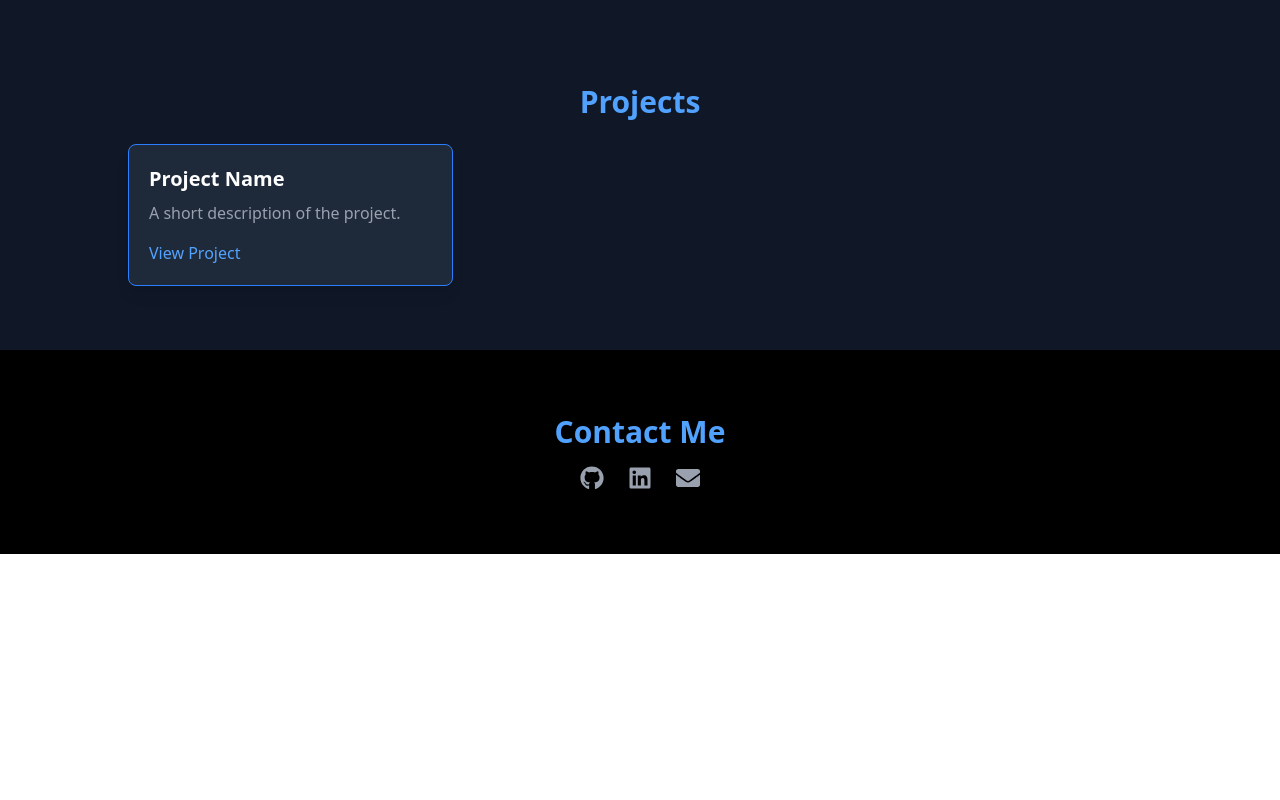
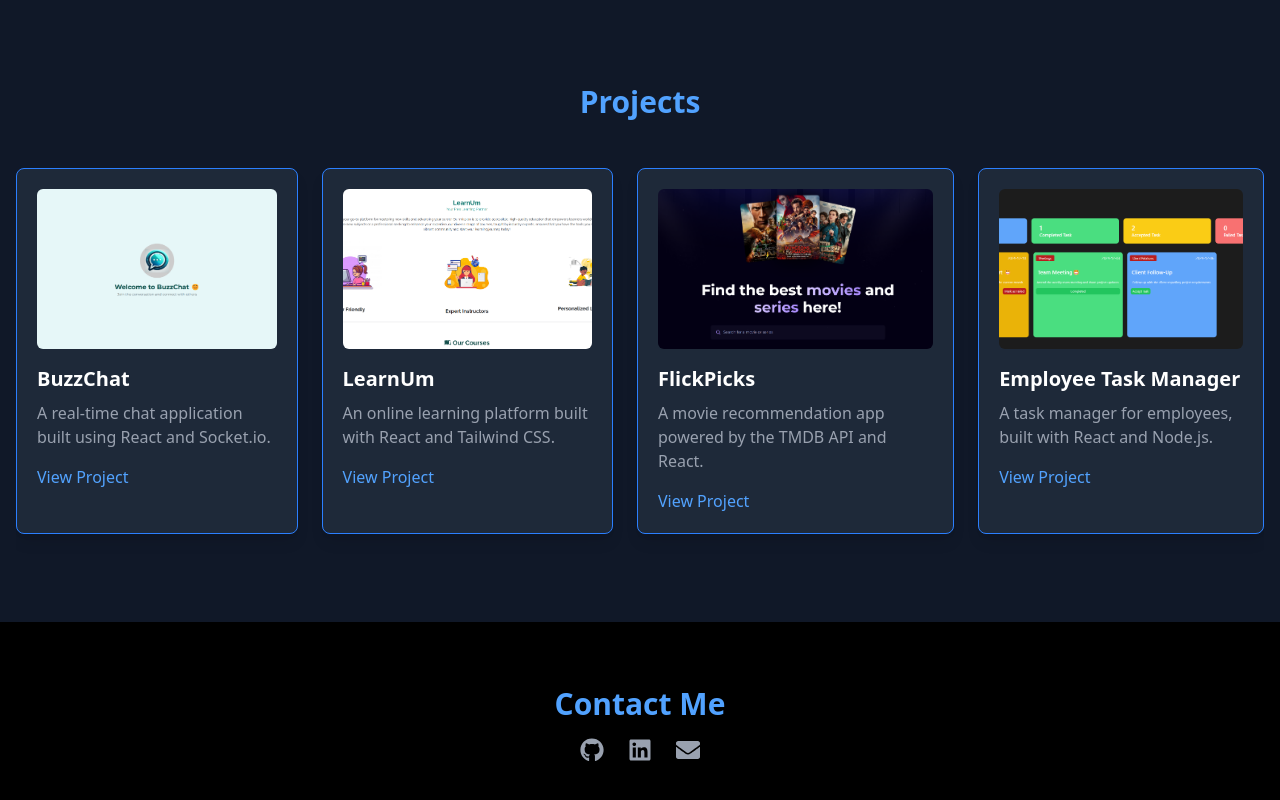
Before and after one commit to Jyothi-Suresh17/portfolio2025, a React (Vite) app: page / in a window 1280 px wide. Shown: the part 1252-2052 px from the top of the page. Before the commit the page ends 1806 px from the top, so only its background shows below. Built offline with nearby package versions, Linux system fonts and the light colour scheme.

Commit message:
modify profile pic section along with project cards

```diff
--- a/src/Portfolio.jsx
+++ b/src/Portfolio.jsx
@@ -33,12 +33,13 @@ export default function Portfolio() {
         <img
   src={Profile}
   alt="Jyothi Suresh"
-          className="w-70 h-80 border-4  border-blue-400 shadow-lg mt-10  sm:mb-4 transition duration-300 hover:scale-105 order-last sm:order-none"
+  className="w-48 h-72 sm:w-48 sm:h-56 md:w-64 md:h-72 lg:w-72 lg:h-80 border-4 border-blue-400 shadow-lg mt-10 sm:mb-4 transition duration-300 hover:scale-105 order-last sm:order-none"
 />
+
       </section>
 
       {/* Classic Design Element */}
-      <section className=" flex justify-center">
+      <section className="flex justify-center">
         <div className="w-1/3 h-1 bg-blue-400 rounded-full"></div>
       </section>
 
@@ -70,23 +71,45 @@ export default function Portfolio() {
       </section>
 
       {/* Projects Section */}
-
       <section className="py-16 px-4 bg-gray-900">
         <h2 className="text-3xl font-semibold text-center text-blue-400 transition duration-300 hover:scale-105 hover:text-blue-300">
           Projects
         </h2>
-        <div className="grid md:grid-cols-2 lg:grid-cols-3 gap-6 max-w-5xl mx-auto mt-6">
+        <div className="flex overflow-x-auto gap-6 mt-6 max-w-full py-6">
           {/* Project Card */}
-          <div className="bg-gray-800 p-5 rounded-lg shadow-lg border border-blue-500 transition duration-300 hover:scale-105 hover:shadow-xl">
-            <h3 className="text-xl font-semibold text-white transition duration-300 hover:text-blue-400">Project Name</h3>
-            <p className="text-gray-400 mt-2 transition duration-300 hover:text-gray-200">A short description of the project.</p>
+          {projects.map((project) => (
+            <div
+              key={project.id}
+              className="bg-gray-800 p-5 rounded-lg shadow-lg border border-blue-500 transition duration-300 transform hover:scale-105 hover:shadow-xl"
+            >
+              {/* Project Image (Thumbnail) */}
+              <img
+                src={project.image}
+                alt={project.title}
+                className="w-full h-40 object-cover rounded-md mb-4"
+              />
+
+              {/* Project Title */}
+              <h3 className="text-xl font-semibold text-white transition duration-300 hover:text-blue-400">
+                {project.title}
+              </h3>
+
+              {/* Project Description */}
+              <p className="text-gray-400 mt-2 transition duration-300 hover:text-gray-200">
+                {project.description}
+              </p>
+
+              {/* GitHub Link */}
               <a
-              href="#"
+                href={project.github}
+                target="_blank"
+                rel="noopener noreferrer"
                 className="inline-block mt-4 text-blue-400 hover:text-blue-300 hover:underline transition duration-300"
               >
                 View Project
               </a>
             </div>
+          ))}
         </div>
       </section>
 
--- a/src/projects.js
+++ b/src/projects.js
@@ -11,7 +11,7 @@ export const projects = [
     title: "LearnUm",
     description: "An online learning platform built with React and Tailwind CSS.",
     image: "/src/assets/projectThum/LearnUm.png",
-    github: "https://github.com/Jyothi-Suresh17/LearnUm"
+    github: "https://github.com/Jyothi-Suresh17/LearnumFrontend"
   },
   {
     id: 3,
@@ -25,6 +25,6 @@ export const projects = [
     title: "Employee Task Manager",
     description: "A task manager for employees, built with React and Node.js.",
     image: "/src/assets/projectThum/employeeManager.png",
-    github: "https://github.com/Jyothi-Suresh17/EmployeeTaskManager"
+    github: "https://github.com/Jyothi-Suresh17/EmployeeManeger"
   }
 ];
```
Lines whose indentation alone changed are shown as unchanged.
